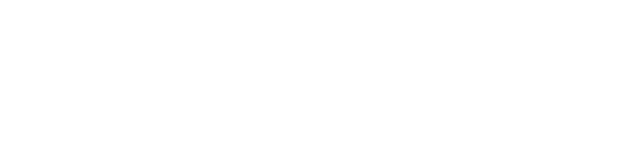
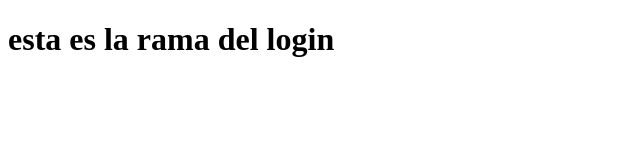
Before and after one commit to paletGerardo/tutorial-git2, a plain HTML site: page index.html in a window 1280 px wide. Shown: the whole page, without its empty margins (0-640 px from the left). Drawn offline with Linux system fonts and the light colour scheme.

Commit message:
cree la rama login de prueba

```diff
--- a/index.html
+++ b/index.html
@@ -8,6 +8,6 @@
     <title>Tutorial de git</title>
 </head>
 <body>
-
+<h1>esta es la rama del login</h1>
 </body>
 </html>
```
